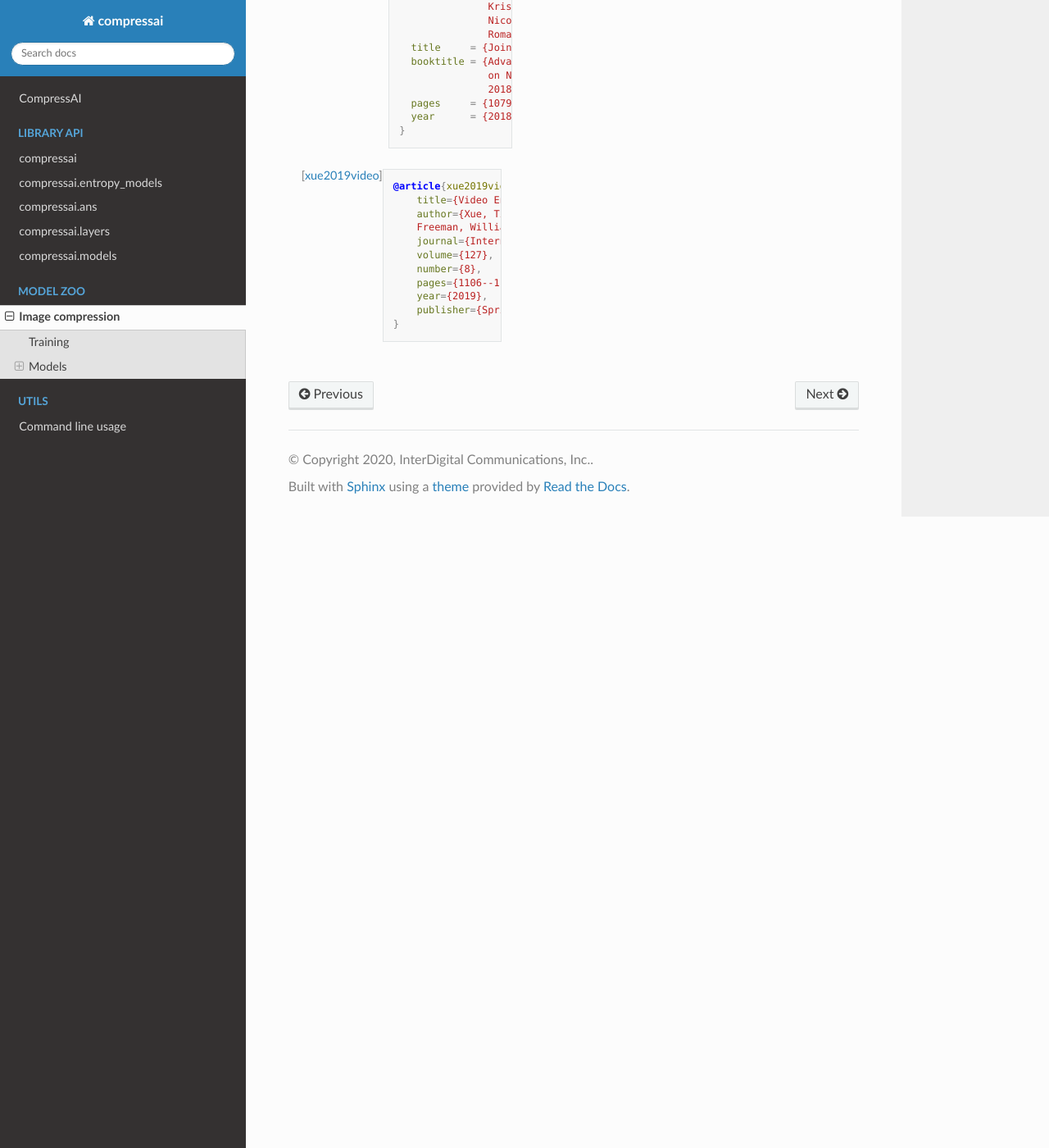
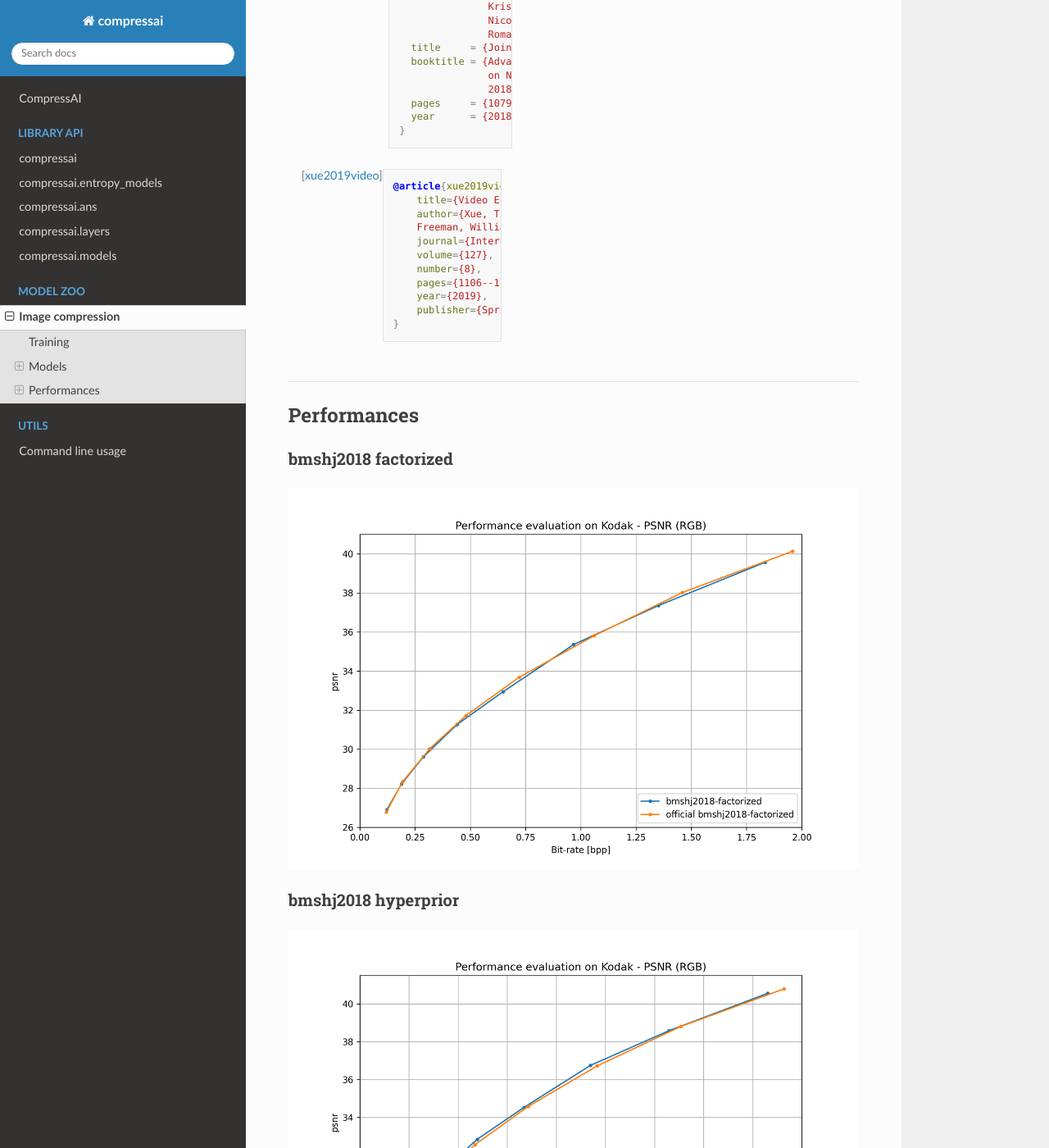
Before and after one commit to InterDigitalInc/CompressAI, a Sphinx documentation site: the page built from docs/source/zoo.rst, in a window 1280 px wide and 1400 px high, scrolled down 2014 px. Shown: the whole window at 82% size. Built offline with Sphinx 7.4.7 and the Read the Docs theme 2.0.0, drawn with Linux system fonts in a browser that asks for light colours; pages that are not in the unit, such as notebooks, are missing from menus.

Commit message:
Add initial comparison to sota published models

```diff
--- a/docs/source/zoo.rst
+++ b/docs/source/zoo.rst
@@ -118,3 +118,17 @@ Original paper: [mbt2018]_
             year={2019},
             publisher={Springer}
         }
+
+....
+
+Performances
+~~~~~~~~~~~~
+
+bmshj2018 factorized
+--------------------
+.. image:: media/images/factorized.png
+
+
+bmshj2018 hyperprior
+--------------------
+.. image:: media/images/hyperprior.png
```
Also changed, not shown: docs/source/media/images/factorized.png (added), docs/source/media/images/hyperprior.png (added).
